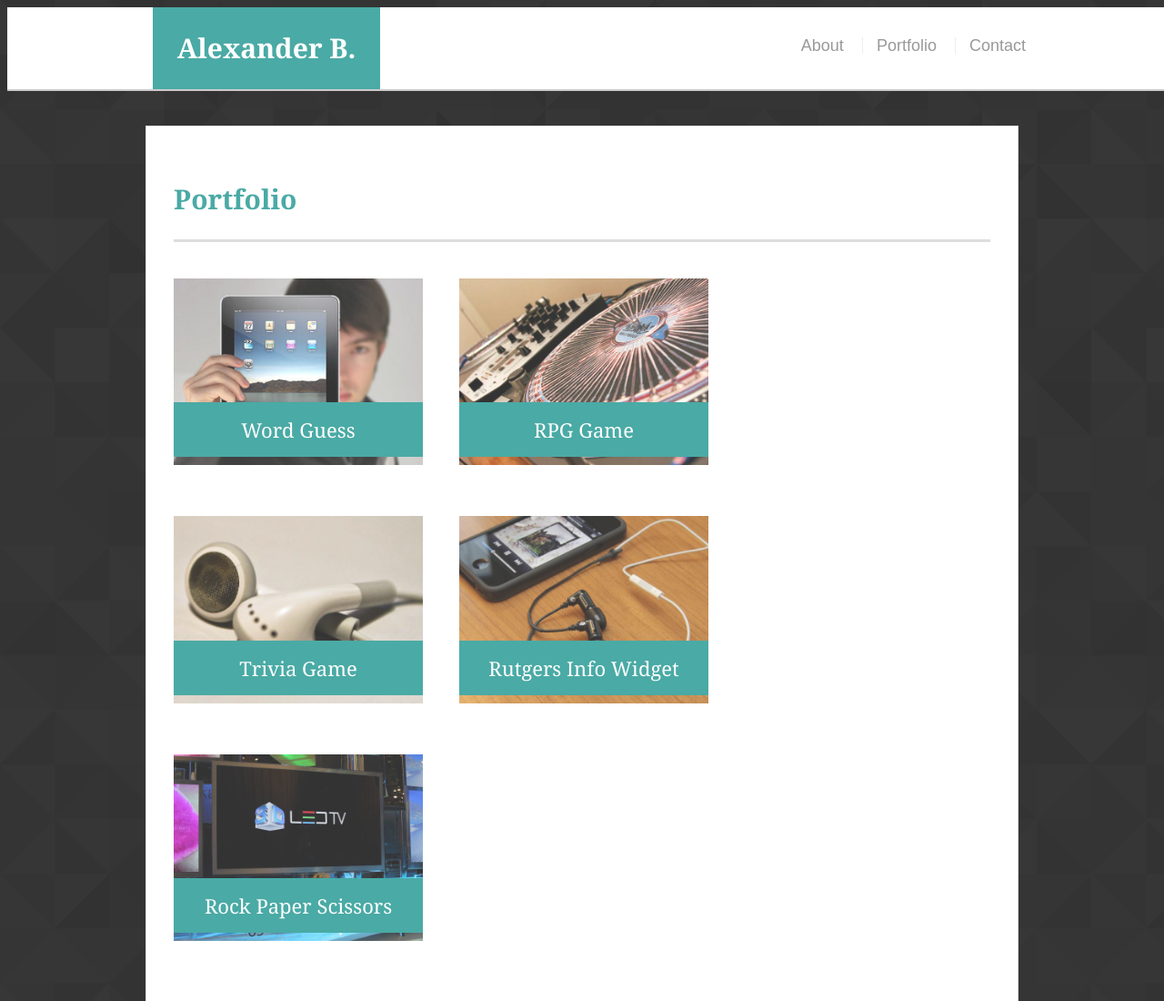
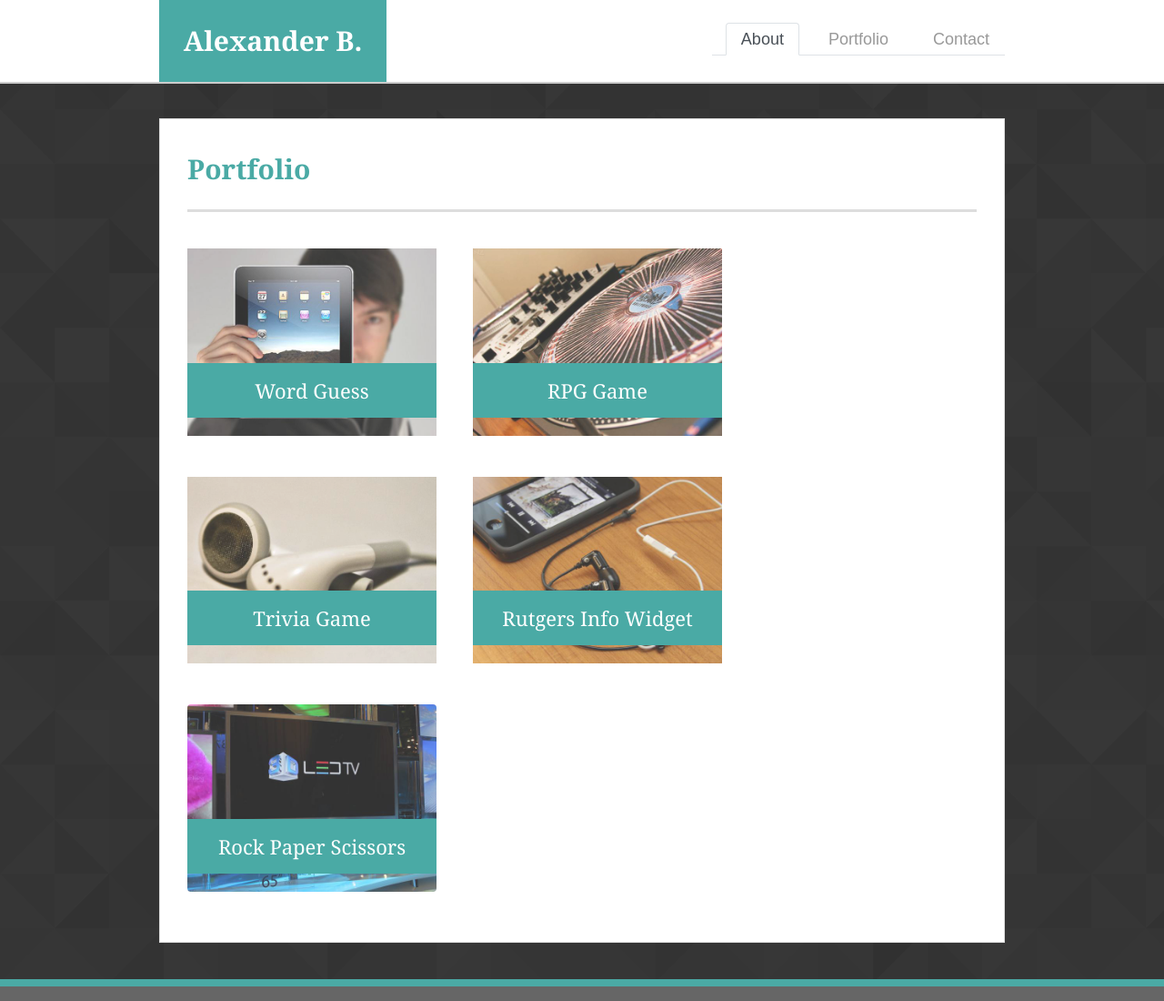
Before and after one commit to AlexanderB7/Boostrap-Portfolio, a plain HTML site: page portfolio.html in a window 1280 px wide. Shown: the top 1100 px of the page at 91% size. Drawn offline with nearby package versions, Linux system fonts and the light colour scheme.

Commit message:
Updated Portfolio

```diff
--- a/portfolio.html
+++ b/portfolio.html
@@ -4,7 +4,9 @@
 <head>
   <meta charset="UTF-8">
   <title>Portfolio | Your Name</title>
+  <link rel="stylesheet" href="https://stackpath.bootstrapcdn.com/bootstrap/4.1.3/css/bootstrap.min.css" integrity="sha384-MCw98/SFnGE8fJT3GXwEOngsV7Zt27NXFoaoApmYm81iuXoPkFOJwJ8ERdknLPMO" crossorigin="anonymous">
   <link rel="stylesheet" type="text/css" href="assets/css/style.css">
+  <meta name="viewport" content="width=device-width, initial-scale=1, shrink-to-fit=no">
 </head>
 
 <body>
@@ -13,9 +15,17 @@
     <div class="container">
       <a href="index.html" id="logo">Alexander B.</a>
       <nav>
-        <a href="index.html">About</a>
-        <a href="portfolio.html">Portfolio</a>
-        <a href="contact.html">Contact</a>
+        <ul class="nav nav-tabs">
+          <li class="nav-item">
+            <a class="nav-link active" href="index.html">About</a>
+          </li>
+          <li class="nav-item">
+            <a class="nav-link" href="portfolio.html">Portfolio</a>
+          </li>
+          <li class="nav-item">
+            <a class="nav-link" href="contact.html">Contact</a>
+          </li>
+        </ul>
       </nav>
     </div>
   </header>
@@ -45,7 +55,7 @@
         <h3>Rutgers Info Widget</h3>
       </div>
       <div class="work">
-        <img src="assets/images/technics-q-c-640-480-9.jpg" alt="Rock Paper Scissors">
+        <img src="assets/images/technics-q-c-640-480-9.jpg" class="rounded float-left" alt="Responsive image">
 
         <h3>Rock Paper Scissors</h3>
       </div>
```
Also changed, not shown: contact.html (+13 -3 lines), index.html (+13 -3 lines).
